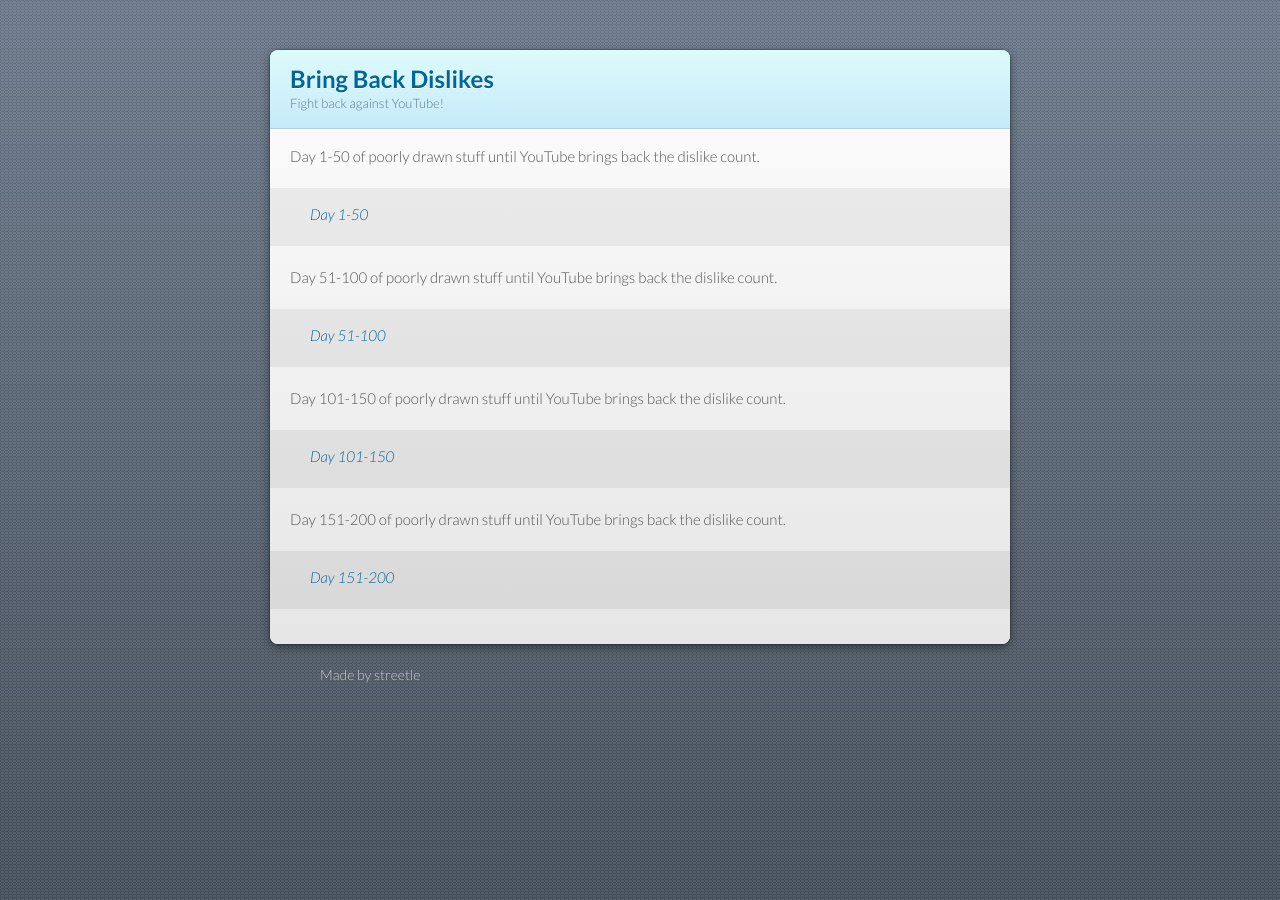
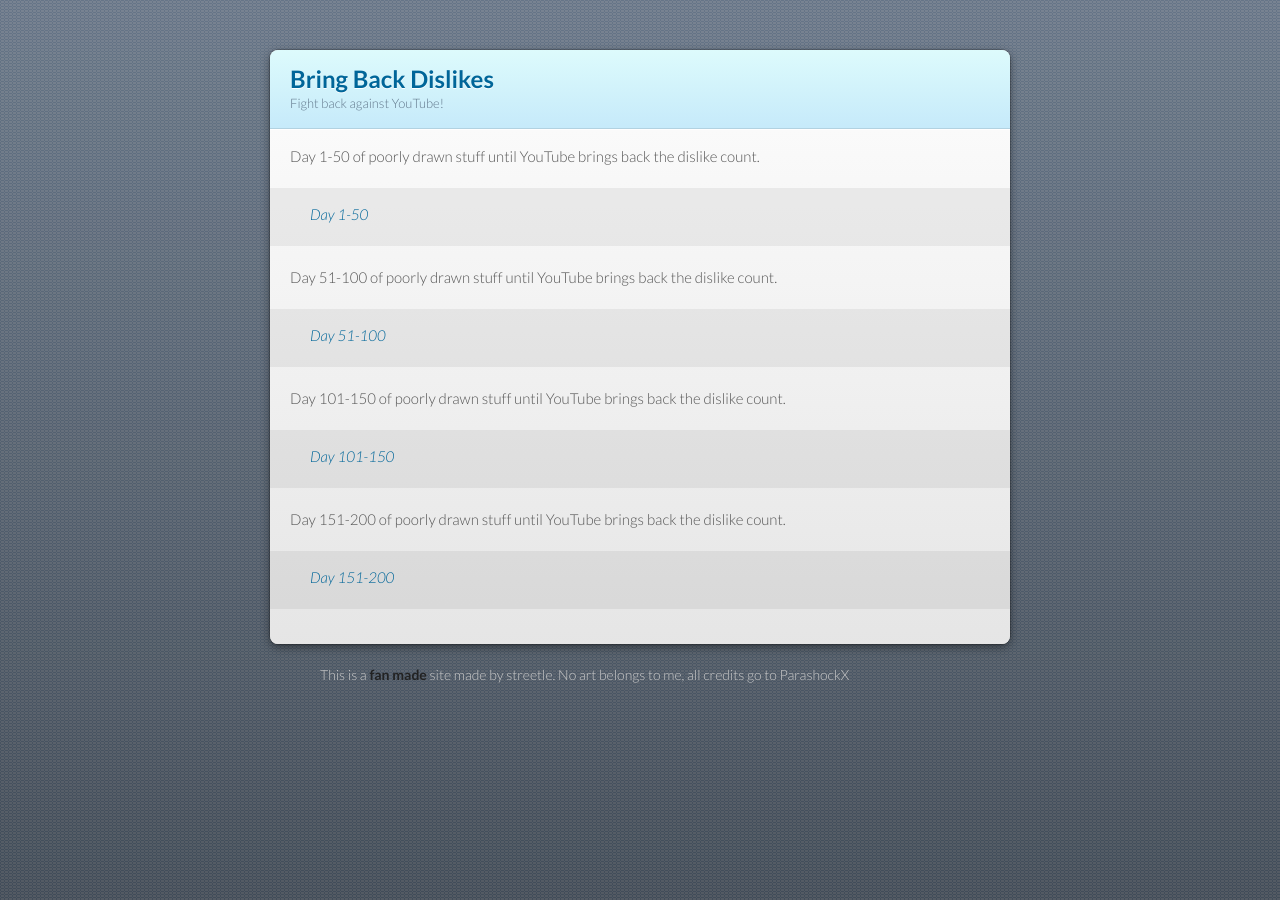
Before and after one commit to streetlegithub/bringbackdislikes.ml, a Jekyll site: the page built from index.md, in a window 1280 px wide. Built offline with Jekyll 4.4.1, drawn with Linux system fonts in a browser that asks for light colours; our own code applies the rules of GitHub Pages for plain Markdown files.

Commit message:
Update default.html

```diff
--- a/_layouts/default.html
+++ b/_layouts/default.html
@@ -31,7 +31,7 @@
       </section>
     </div>
     <footer>
-      <p>Made by streetle</p>
+      <p>This is a <strong>fan made</strong> site made by streetle. No art belongs to me, all credits go to ParashockX</p>
     </footer>
     <!--[if !IE]><script>fixScale(document);</script><![endif]-->
   </body>
```
